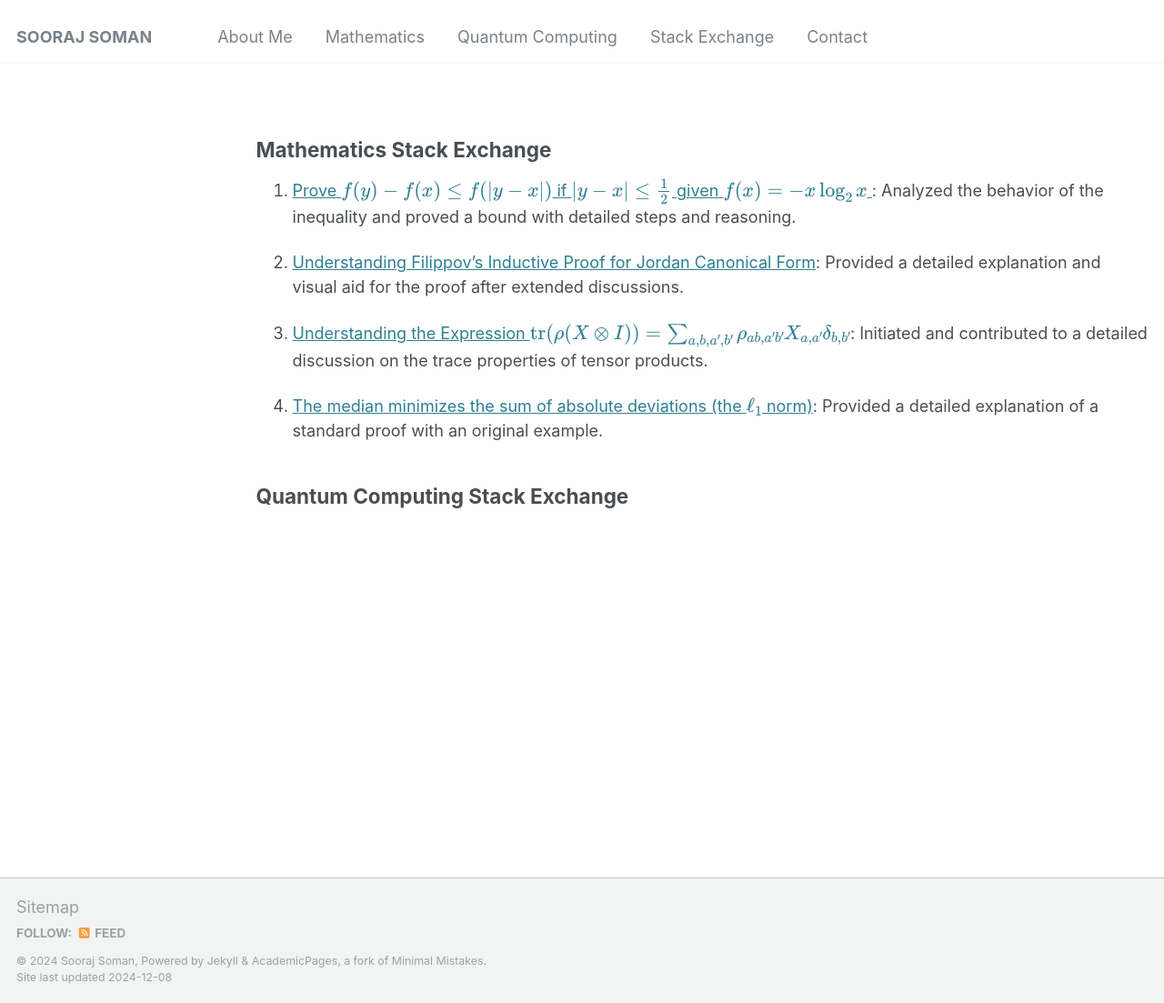
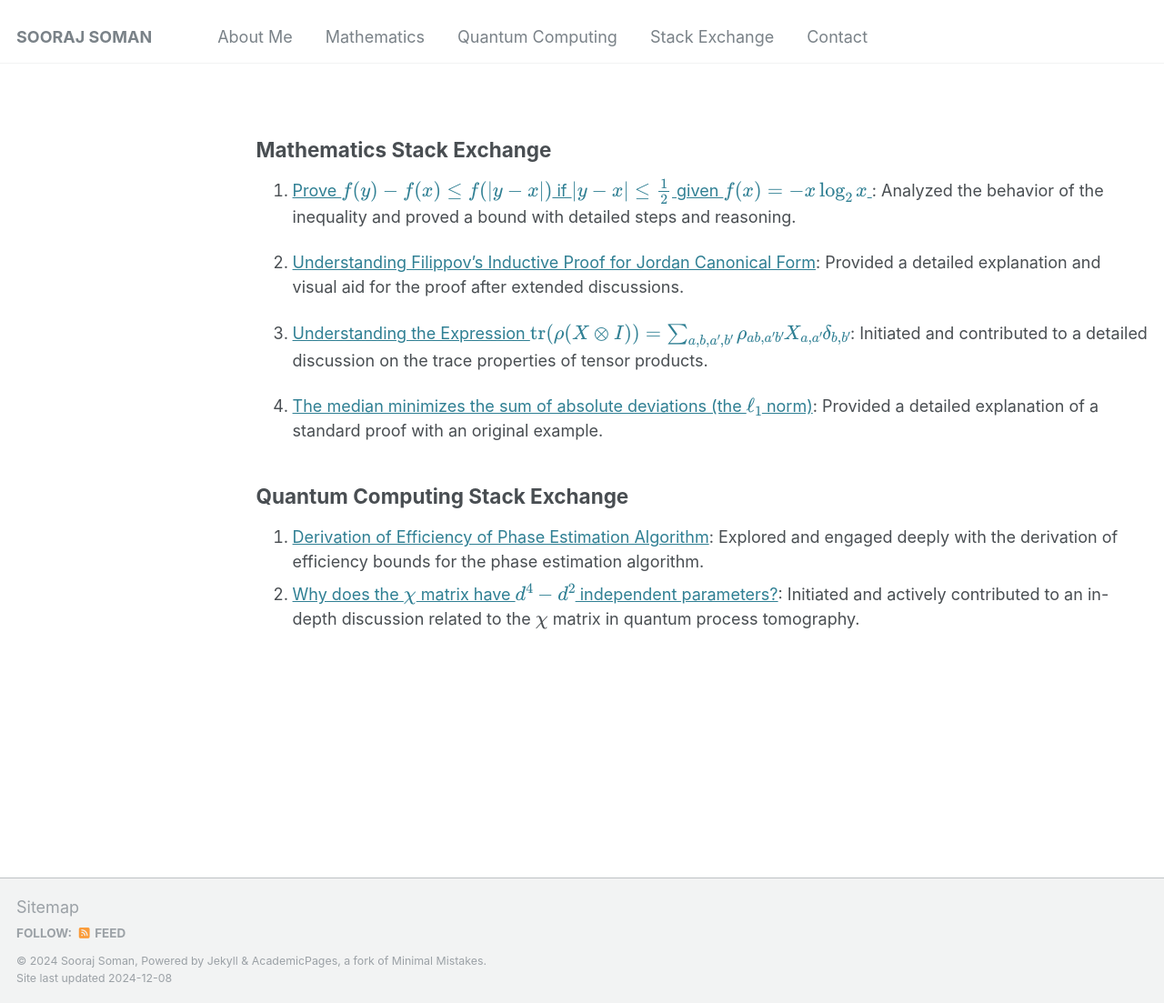
Before and after one commit to soorajss1729/soorajss1729.github.io, a Jekyll site: the page built from _stac/stac.md, in a window 1280 px wide and 1103 px high. Shown: the whole window at 91% size. Built offline with Jekyll 4.4.1, drawn with Linux system fonts in a browser that asks for light colours.

Commit message:
Update stac.md

```diff
--- a/_stac/stac.md
+++ b/_stac/stac.md
@@ -37,3 +37,10 @@ classes: wide
 
 
 ## Quantum Computing Stack Exchange
+
+ 1. [Derivation of Efficiency of Phase Estimation Algorithm][1]: Explored and engaged deeply with the derivation of efficiency bounds for the phase estimation algorithm.
+ 2. [Why does the $\chi$ matrix have $d^4-d^2$ independent parameters?][2]: Initiated and actively contributed to an in-depth discussion related to the $\chi$ matrix in quantum process tomography.
+
+
+  [1]: https://quantumcomputing.stackexchange.com/questions/22032/derivation-of-efficiency-of-phase-estimation-algorithm
+  [2]: https://quantumcomputing.stackexchange.com/questions/28924/why-does-the-chi-matrix-have-d4-d2-independent-parameters
```
